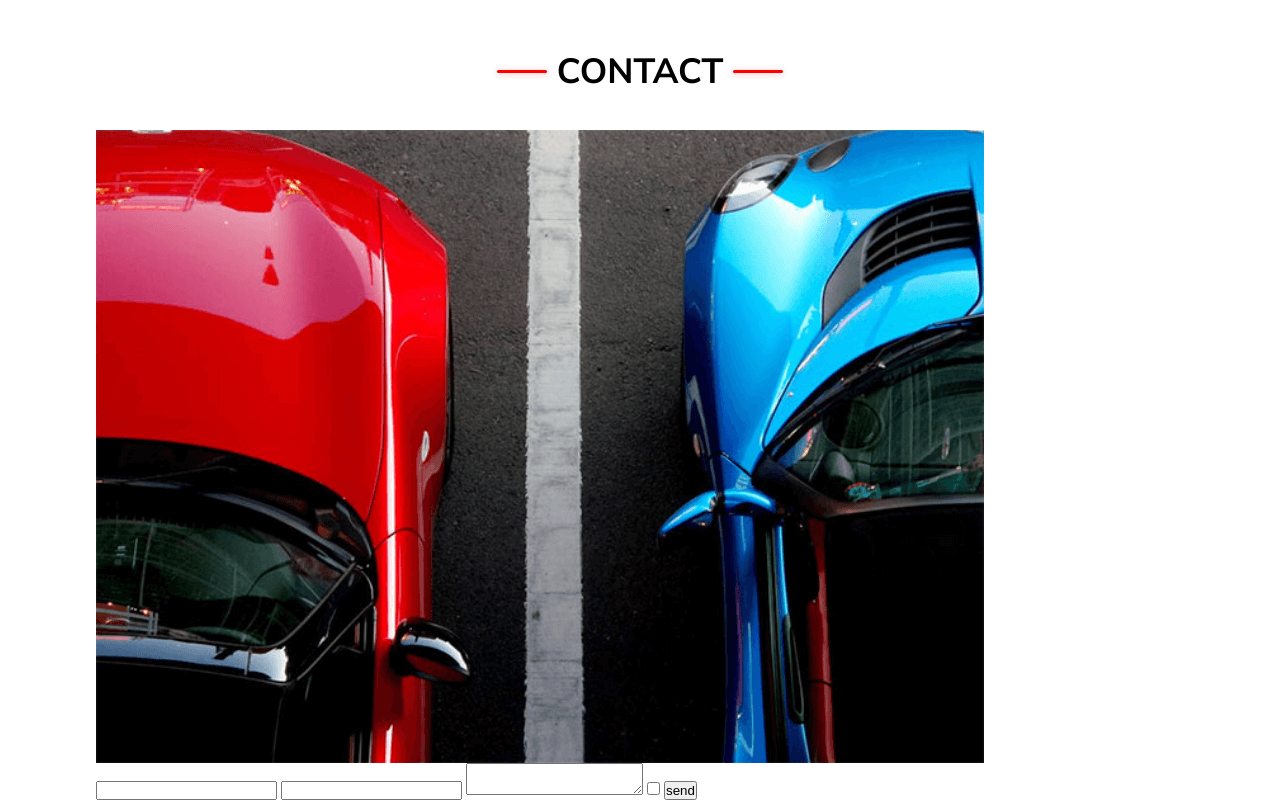
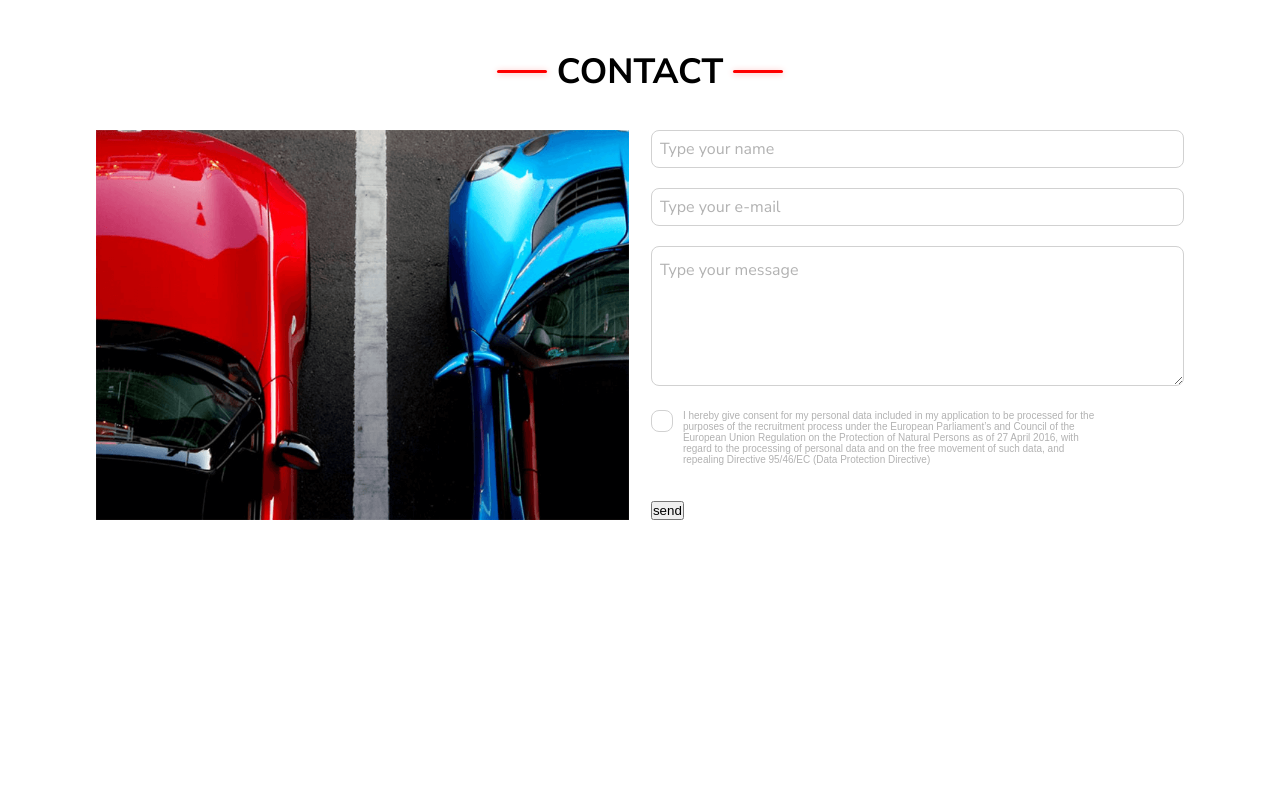
Before and after one commit to m3reck/car_sharing, a plain HTML site: page index.html in a window 1280 px wide. Shown: the part 2333-3133 px from the top of the page. After the commit the page ends 2853 px from the top, so only its background shows below. Drawn offline with nearby package versions, Linux system fonts and the light colour scheme.

Commit message:
progress

```diff
--- a/css/style.css
+++ b/css/style.css
@@ -345,3 +345,86 @@ button a{
     box-shadow: 0 1px 6px #FF00004D;
     border-radius: 8px;
 }
+.contact-service img{
+    max-width: 49%;
+
+}
+.contactform{
+    max-width: 49%;
+}
+input[type="text"]{
+    border: 1px solid #D1D1D1;
+    width: 100%;
+    height: 38px;
+    border-radius: 8px;
+    margin-bottom: 20px;
+}
+input[type="email"]{
+    border: 1px solid #D1D1D1;
+    width: 100%;
+    height: 38px;
+    border-radius: 8px;
+    margin-bottom: 20px;
+}
+textarea{
+    border: 1px solid #D1D1D1;
+    width: 100%;
+    height: 140px;
+    border-radius: 8px;
+    margin-bottom: 20px;
+}
+
+.checkbox input{
+    position: absolute;
+    opacity: 0;
+    cursor: pointer;
+    height: 0;
+    width: 0;
+}
+.checkbox-label{
+    display: flex;
+    justify-content: flex-start;
+}
+
+.checkbox{
+    appearance: none;
+    background-color: white;
+    border: 1px solid #D1D1D1;
+    border-radius: 8px;
+    width: 22px;
+    height: 22px;
+    margin-right: 10px;
+}
+label> span{
+    font-family: "Open Sans l", sans-serif;
+    font-size: 10px;
+    text-align: left;
+    color: #B2B2B2;
+    font-weight: 100;
+    width: 412px;
+    height: 71px;
+    margin-bottom: 20px;
+}
+
+
+
+input:hover, input:focus, textarea:hover, textarea:focus{
+    border: 1px solid #FF0000;
+    box-shadow: 0 1px 6px #FF00004D;
+}
+input::placeholder{
+    padding-left: 8px;
+    padding-top: 12px;
+    padding-bottom: 12px;
+    font-family: "Nunito Sans", sans-serif;
+    font-size: 16px;
+    color: #B2B2B2;
+}
+textarea::placeholder{
+    padding-left: 8px;
+    padding-top: 12px;
+    padding-bottom: 12px;
+    font-family: "Nunito Sans", sans-serif;
+    font-size: 16px;
+    color: #B2B2B2;
+}
--- a/index.html
+++ b/index.html
@@ -109,16 +109,19 @@
     <div class="contactform">
         <form>
             <label>
-            <input type="text" id="name">
+                <input type="text" placeholder="Type your name" id="name">
             </label>
             <label>
-            <input type="email" id="email">
+                <input type="email" placeholder="Type your e-mail" id="email">
             </label>
             <label>
-            <textarea id="message"></textarea>
+                <textarea id="message" placeholder="Type your message"></textarea>
             </label>
-            <label>
-                <input type="checkbox" id="consent">
+            <label class="checkbox-label">
+                <input type="checkbox" id="consent" class="checkbox">
+                <span>
+                    I hereby give consent for my personal data included in my application to be processed for the purposes of the recruitment process under the European Parliament’s and Council of the European Union Regulation on the Protection of Natural Persons as of 27 April 2016, with regard to the processing of personal data and on the free movement of such data, and repealing Directive 95/46/EC (Data Protection Directive)
+                </span>
             </label>
             <button type="submit">send</button>
         </form>
```
